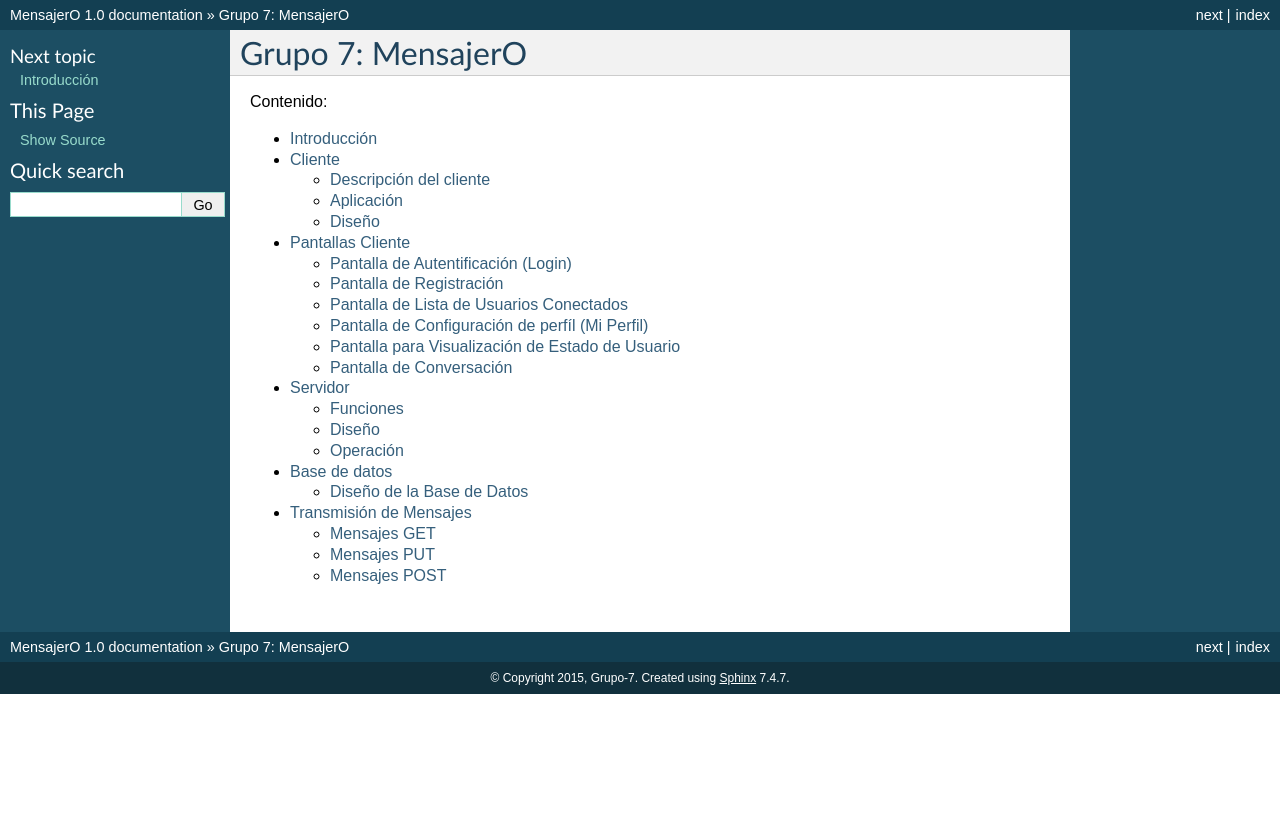
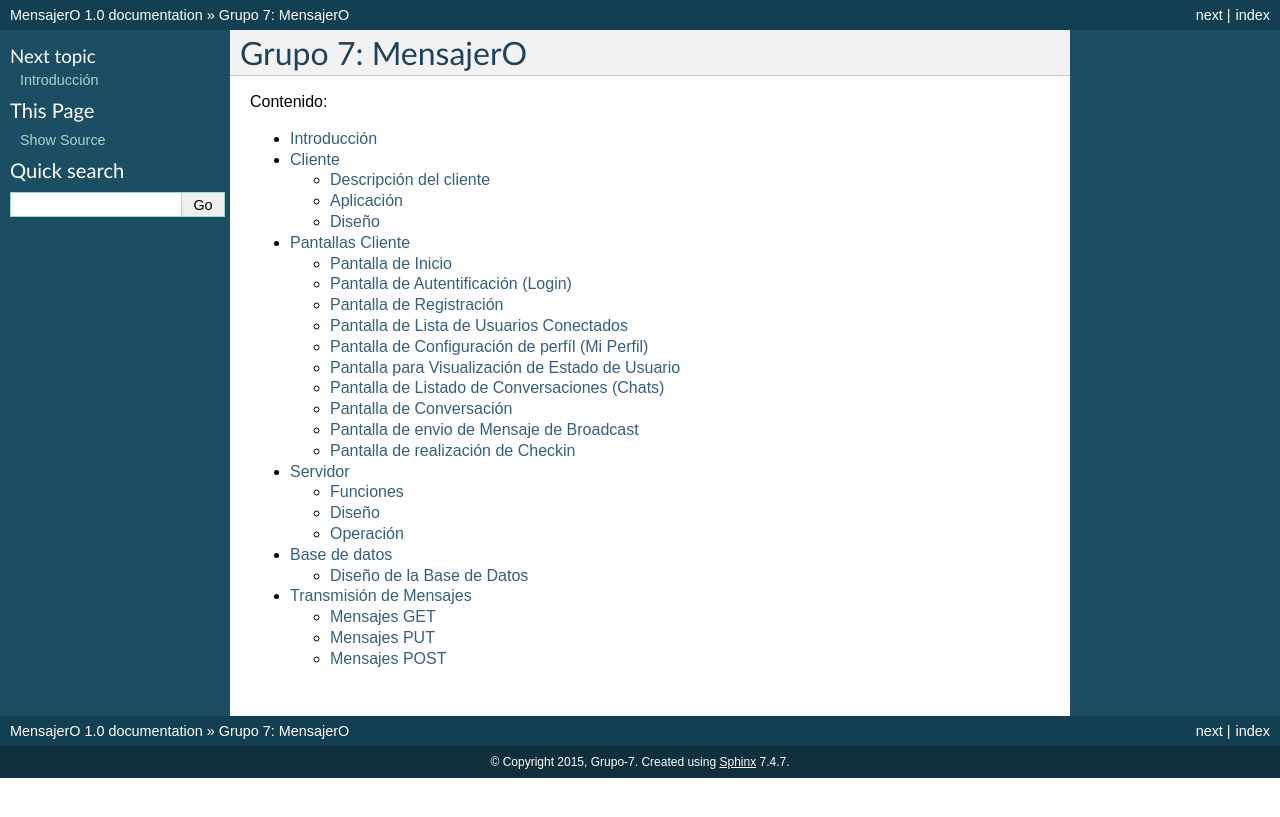
Before and after one commit to mellerster/7552Grupo7, a Sphinx documentation site: the page built from documentacion/source/index.rst, in a window 1280 px wide. Shown: the top 817 px of the page. Built offline with Sphinx 7.4.7, drawn with Linux system fonts in a browser that asks for light colours; some of the changed lines change nothing that is shown.

Commit message:
se cambio la documentacion de las pantallas del cliente

```diff
--- a/documentacion/source/Pantallas_Cliente.rst
+++ b/documentacion/source/Pantallas_Cliente.rst
@@ -1,6 +1,17 @@
 *****************
 Pantallas Cliente
 *****************
+
+A continuación se muestran y explican las pantallas mas importantes de la aplicación.
+
+Pantalla de Inicio
+==================
+
+.. figure:: pantallas_cliente/main.png
+	:scale: 15 %
+	:align: center
+
+Esta es la primer pantalla de la aplicación desde aquí el usuario podra elegir entre iniciar sesión con una cuenta existente, registrarse para tener una nueva cuenta, o cambiar los ajustes de la aplicación (solo para la versión BETA dado que luego la ip y puerto del servidor seran fijas)
 
 Pantalla de Autentificación (Login)
 ===================================
@@ -9,7 +20,7 @@
 	:align: center
 
 
-Desde aquí el usuario entra en la aplicación y pone sus datos para poder ingresar, en caso de que sea la primera vez que ingrese en la aplicación debera registrarse tocando el botón "CREAR NUEVA CUENTA". Si ya esta registrado debe ingresar su Usuario y Contraseña y luego tocar en el botón "INICIAR SESIÓN".
+Desde aquí el usuario pone sus datos para poder ingresar, en caso que deba registrarse y no lo hizo en la pantalla anterior puede hacerlo tocando el botón "CREAR NUEVA CUENTA". Si ya esta registrado debe ingresar su Usuario y Contraseña y luego tocar en el botón "INICIAR SESIÓN". Si el usuario lo desea para mayor comodidad puede marcar la opción de "Recordar Datos" y así evitar ingresar estos datos cada vez que accede a la aplicación.
 
 Pantalla de Registración
 ========================
@@ -26,7 +37,7 @@
 	:scale: 50 %
 	:align: center
 
-Desde aquí se vera un listado de los usuarios que estan autentificados en el sistema, si toca sobre un usuario podra :ref:`ver el estado <verEstadoPantalla>` del mismo, desde el menu podra ir a :ref:`Mi Perfil <configurarPerfilPantalla>`, enviar un mensaje de broadcast, realizar el checkin o cerrar sesión de usuario. En la barra superior podra ir al listado de conversaciones del usuario autentificado (Chats).
+Desde aquí se vera un listado de los usuarios que estan autentificados en el sistema, si toca sobre un usuario podra :ref:`ver el estado <verEstadoPantalla>` del mismo, desde el menu podra ir a :ref:`Mi Perfil <configurarPerfilPantalla>`, :ref:`enviar un mensaje de Broadcast <broadcast>`, realizar el :ref:`Checkin <checkin>` o cerrar sesión de usuario. En la barra superior podra ir al :ref:`listado de conversaciones <chats>` del usuario autentificado (Chats).
 
 .. _configurarPerfilPantalla:
 
@@ -37,24 +48,60 @@
 	:align: center
 
 
-Desde aquí se puede cambiar los datos del Usuario autentificado, se encuentra posible cambiar: el Estado de conexión (Conectado o Desconectado), si se pone como desconectado los otros usuarios no podran verlo, tambien puede cambiar la Foto de Perfíl eligiendo de la galería del dispositivo una nueva. Para volver a la pantalla anterior en el menú presione "Volver"
+Desde aquí se puede cambiar los datos del Usuario autentificado, se encuentra posible cambiar: el Estado de conexión (Conectado o Desconectado), si se pone como desconectado los otros usuarios no podran verlo, tambien puede cambiar la Foto de Perfíl eligiendo de la galería del dispositivo una nueva. Para volver a la pantalla anterior en el menú presione "Volver" o presione la tecla de "atras" de su dispositivo.
 
 .. _verEstadoPantalla:
 
 Pantalla para Visualización de Estado de Usuario
 ================================================
+
 .. figure:: pantallas_cliente/ver_estado_de_usuario.png
 	:scale: 50 %
 	:align: center
 
-Aquí le aparecera toda la información del usuario seleccionado: Nombre, Estado, Último Checkin(donde y cuando lo realizo) y la foto de perfíl del mismo. Para volver a la pantalla anterior en el menú presione "Volver", si desea iniciar una conversación o volver a la :ref:`conversación <conversacionPantalla>` existente con este usuario en el menú presione "Envíar Mensaje"
+Aquí le aparecera toda la información del usuario seleccionado: Nombre, Estado, Último Checkin(donde y cuando lo realizo) y la foto de perfíl del mismo. Para volver a la pantalla anterior en el menú presione "Volver" o presione la tecla de "atras" de su dispositivo, si desea iniciar una conversación o volver a la :ref:`conversación <conversacionPantalla>` existente con este usuario en el menú presione "Envíar Mensaje"
+
+.. _chats:
+
+Pantalla de Listado de Conversaciones (Chats)
+=============================================
+
+.. figure:: pantallas_cliente/conversaciones.png
+	:scale: 50 %
+	:align: center
+
+Desde aquí el usuario puede ver las conversaciones que tiene activas con otros usuarios y seleccionar una conversación para continuarla
 
 .. _conversacionPantalla:
 
 Pantalla de Conversación
 ========================
+
 .. figure:: pantallas_cliente/conversacion.png
 	:scale: 50 %
 	:align: center
 
 Aqui podra escribir mensajes hacia otro usuario y recibir los que le envíe este.
+
+
+.. _broadcast:
+
+Pantalla de envio de Mensaje de Broadcast
+========================================
+
+.. figure:: pantallas_cliente/broadcast.png
+	:scale: 15 %
+	:align: center
+
+Desde aquí el usuario podra enviar un mensaje a todos los usuarios que aparecen como conectados del sistema, solo tiene que ingresar el texto donde la pantalla lo indica y luego presionar el boton.
+
+.. _checkin:
+
+Pantalla de realización de Checkin
+==================================
+
+.. figure:: pantallas_cliente/checkin.png
+	:scale: 50 %
+	:align: center
+
+Desde aquí el usuario podra registrar donde se encuentra actualmente para que el resto de los usuarios puedan verlo, al usuario le aparece el mapa donde se encuentra actualmente, debe presionar el boton que dice "REALIZAR CHECKIN" y esperar a la respuesta "Todos los cambios guardados", el sistema calculara cual es el lugar mas cercano al que esta el usuario. Uno puede ver su último checkin desde :ref:`Mi Perfil <configurarPerfilPantalla>`.
```
